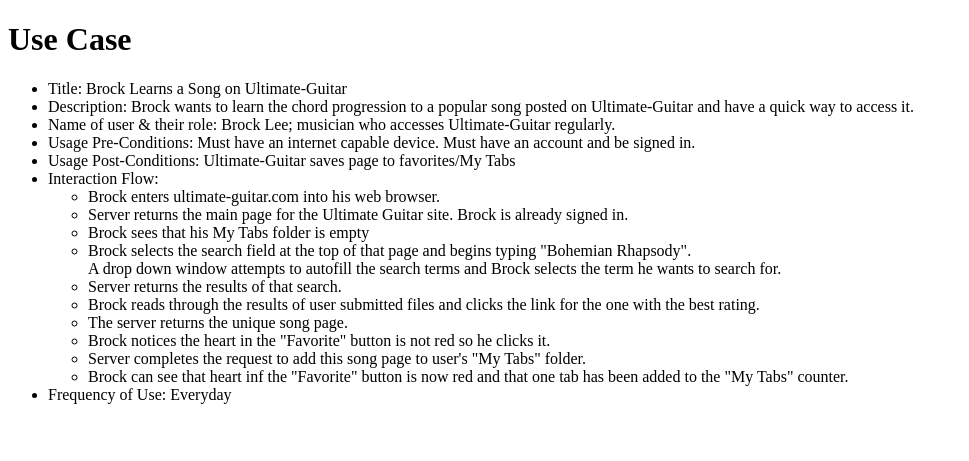
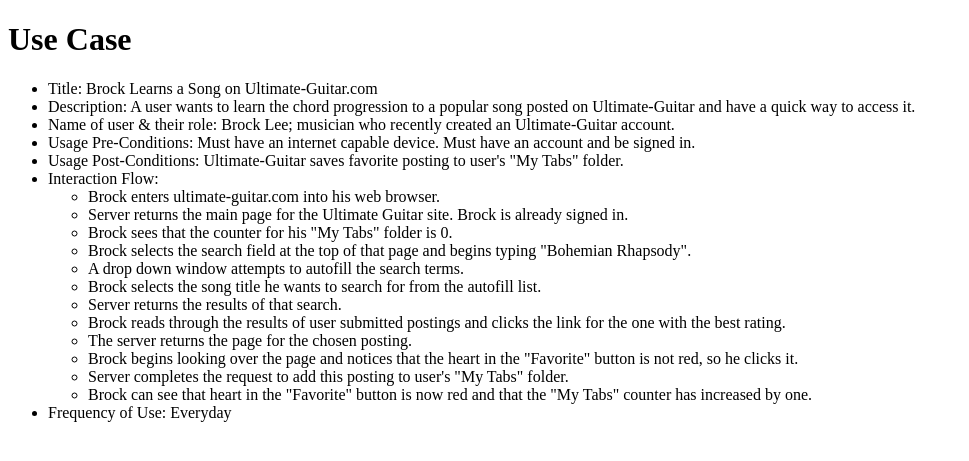
Before and after one commit to Taylor-Smith92/data-design, a PHP site: page /use-case.php in a window 1280 px wide. Shown: the top 461 px of the page, without its empty margins (0-969 px from the left). Run offline with PHP 8.4, Linux system fonts and the light colour scheme.

Commit message:
second draft of use case

```diff
--- a/epic/use-case.php
+++ b/epic/use-case.php
@@ -7,24 +7,25 @@
 	<body>
 		<h1>Use Case</h1>
 		<ul>
-			<li>Title: Brock Learns a Song on Ultimate-Guitar</li>
-			<li>Description: Brock wants to learn the chord progression to a popular song posted on Ultimate-Guitar and have a quick way to access it.</li>
-			<li>Name of user & their role: Brock Lee; musician who accesses Ultimate-Guitar regularly.</li>
+			<li>Title: Brock Learns a Song on Ultimate-Guitar.com</li>
+			<li>Description: A user wants to learn the chord progression to a popular song posted on Ultimate-Guitar and have a quick way to access it.</li>
+			<li>Name of user & their role: Brock Lee; musician who recently created an Ultimate-Guitar account.</li>
 			<li>Usage Pre-Conditions: Must have an internet capable device. Must have an account and be signed in.</li>
-			<li>Usage Post-Conditions: Ultimate-Guitar saves page to favorites/My Tabs</li>
+			<li>Usage Post-Conditions: Ultimate-Guitar saves favorite posting to user's "My Tabs" folder.</li>
 			<li>Interaction Flow:
 				<ul>
 					<li>Brock enters ultimate-guitar.com into his web browser.</li>
 					<li>Server returns the main page for the Ultimate Guitar site. Brock is already signed in.</li>
-					<li>Brock sees that his My Tabs folder is empty</li>
-					<li>Brock selects the search field at the top of that page and begins typing "Bohemian Rhapsody". <br>
-						A drop down window attempts to autofill the search terms and Brock selects the term he wants to search for.</li>
+					<li>Brock sees that the counter for his "My Tabs" folder is 0.</li>
+					<li>Brock selects the search field at the top of that page and begins typing "Bohemian Rhapsody".</li>
+					<li>A drop down window attempts to autofill the search terms.</li>
+					<li>Brock selects the song title he wants to search for from the autofill list.</li>
 					<li>Server returns the results of that search.</li>
-					<li>Brock reads through the results of user submitted files and clicks the link for the one with the best rating.</li>
-					<li>The server returns the unique song page.</li>
-					<li>Brock notices the heart in the "Favorite" button is not red so he clicks it.</li>
-					<li>Server completes the request to add this song page to user's "My Tabs" folder.</li>
-					<li>Brock can see that heart inf the "Favorite" button is now red and that one tab has been added to the "My Tabs" counter.</li>
+					<li>Brock reads through the results of user submitted postings and clicks the link for the one with the best rating.</li>
+					<li>The server returns the page for the chosen posting.</li>
+					<li>Brock begins looking over the page and notices that the heart in the "Favorite" button is not red, so he clicks it.</li>
+					<li>Server completes the request to add this posting to user's "My Tabs" folder.</li>
+					<li>Brock can see that heart in the "Favorite" button is now red and that the "My Tabs" counter has increased by one.</li>
 				</ul>
 			</li>
 			<li>Frequency of Use: Everyday</li>
```
